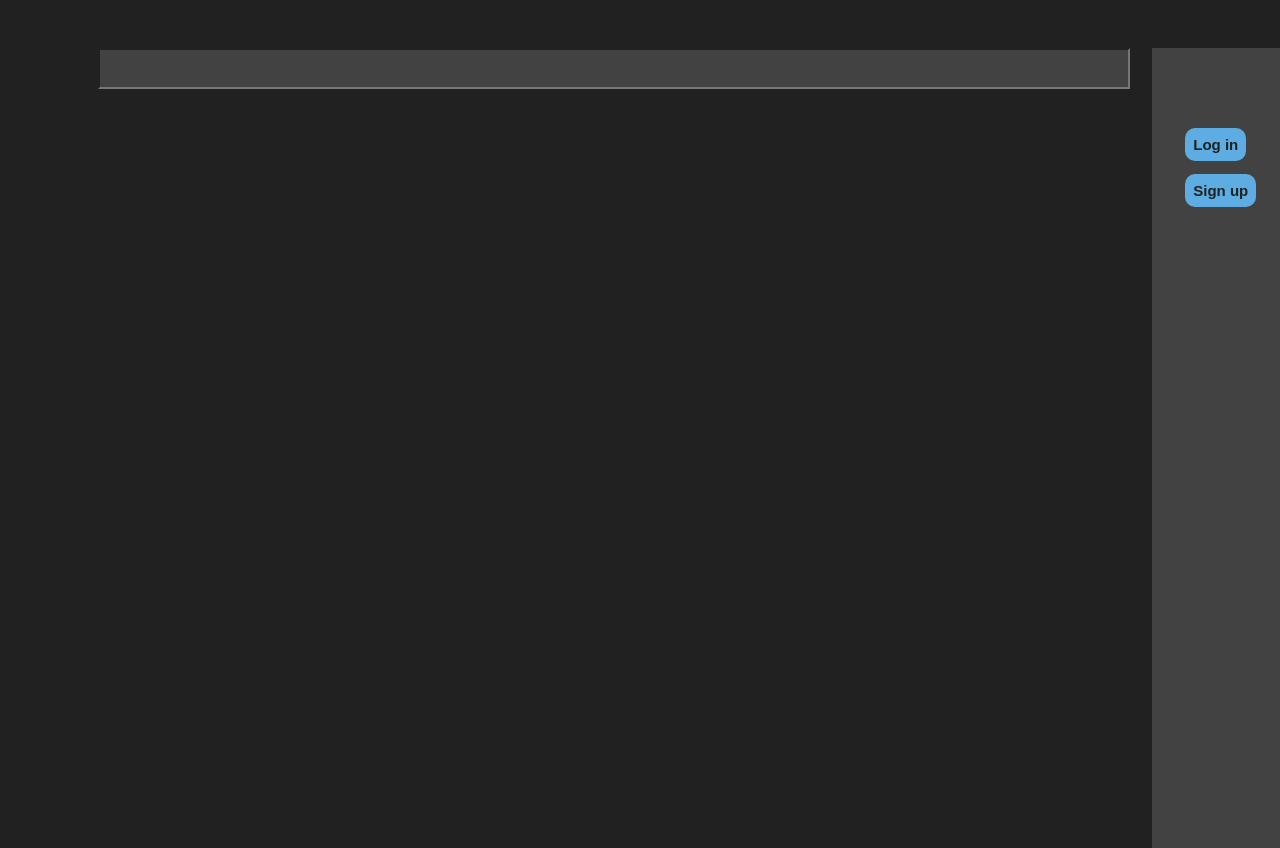
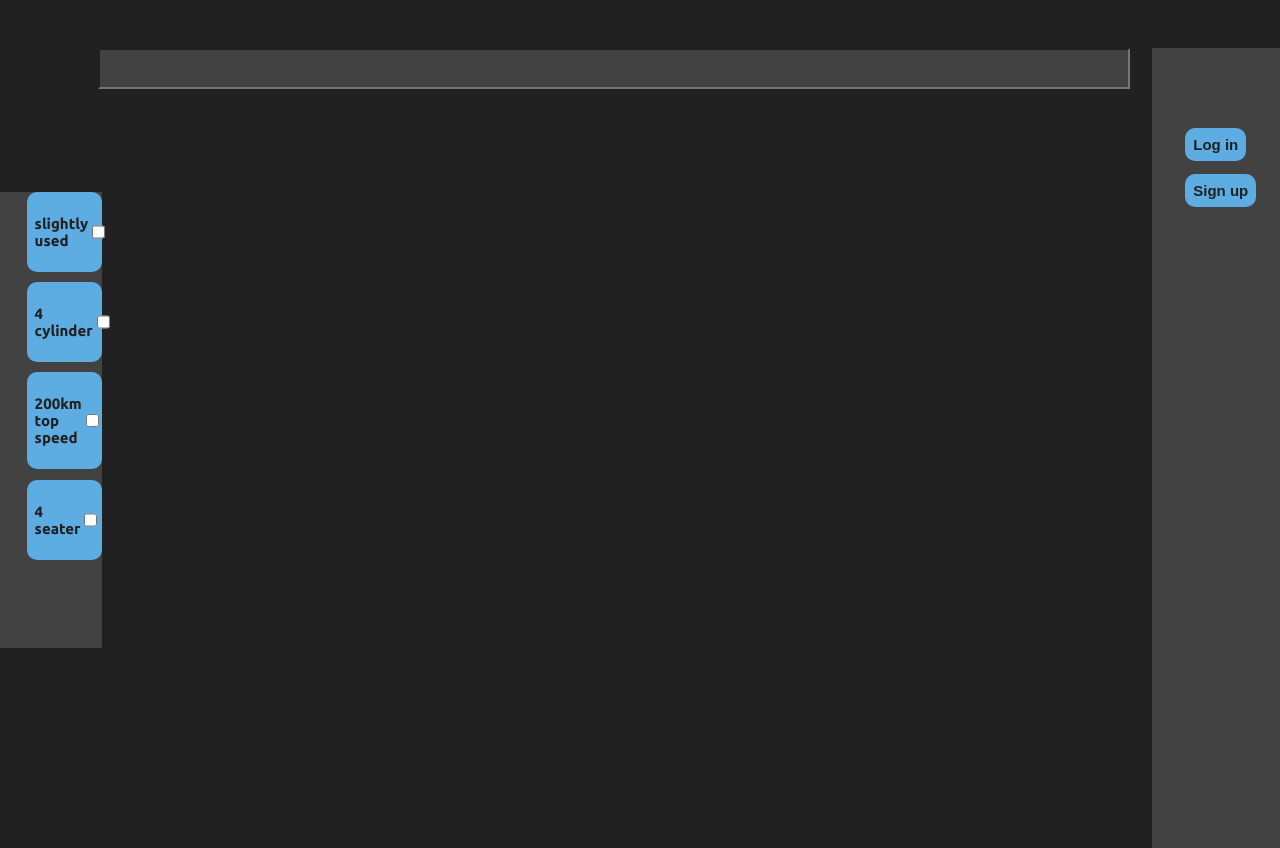
Before and after one commit to DeanWinchester01/ecommerceProject, a Flask app: page /page in a window 1280 px wide. Run offline with Flask 3, Linux system fonts and the light colour scheme; data that the repository does not hold is empty.

Commit message:
added checkbox filters

```diff
--- a/static/css/page.css
+++ b/static/css/page.css
@@ -21,7 +21,7 @@ body {
     display: flex;
     flex-wrap: wrap;
     position: relative;
-    left:7%;
+    left:9%;
     top:13%;
     width: 80%;
     filter: blur(10px);
@@ -120,3 +120,16 @@ body {
     top: -34%;
     background-color: #ec7063;
 }
+
+.filterview{
+    background-color: #424242;
+    position: fixed;
+    top: 24%;
+    left: 0;
+    height: 57%;
+    width: 8%;
+}
+.check{
+    background-color: #5dade2;
+    display: flex;
+}
--- a/templates/page.html
+++ b/templates/page.html
@@ -35,7 +35,7 @@
     </div>
 
     <div class = "itemview" id = "itemview" style="background-color: #fafafa;">
-        <img src="{{url_for('static', filename = 'images/0.png')}}" id = "itemImage" >
+        <img  id = "itemImage" >
         <div class = "descriptors" style="top: 12.5%; left: 50%; position: absolute; width: 30%;">
             <p class = "descriptor" id = "name">
                 <span>Name:</span>
@@ -102,6 +102,24 @@
             </div>
         </div>
     </div>
+    <div class = "filterview" id = "filterview">
+        <div class = "sideoption">
+            <p>slightly used</p>
+            <input type="checkbox" id = "used">
+        </div>
+        <div class = "sideoption">
+            <p>4 cylinder</p>
+            <input type="checkbox" id = "cylinder">
+        </div>
+        <div class = "sideoption">
+            <p>200km top speed</p>
+            <input type="checkbox" id = "speed">
+        </div>
+        <div class = "sideoption">
+            <p>4 seater</p>
+            <input type="checkbox" id = "medium">
+        </div>
+    </div>
 
     <script src="{{ url_for('static', filename='java/page.js') }}"></script>
 </body>
```
